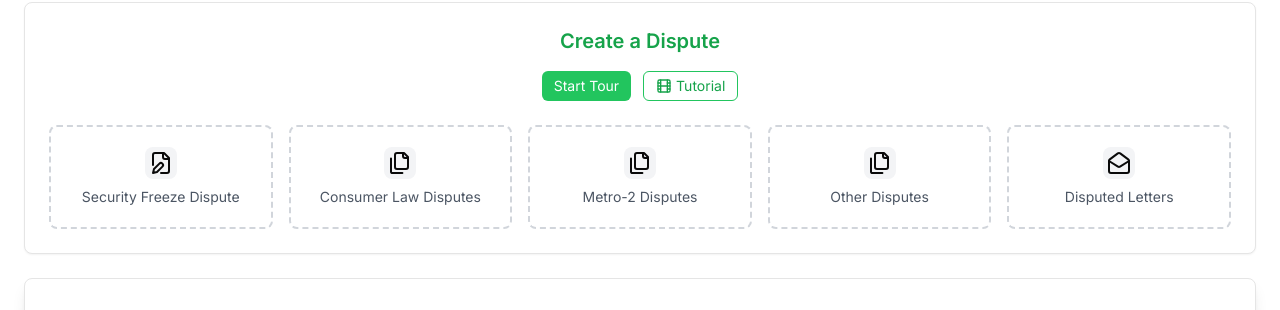
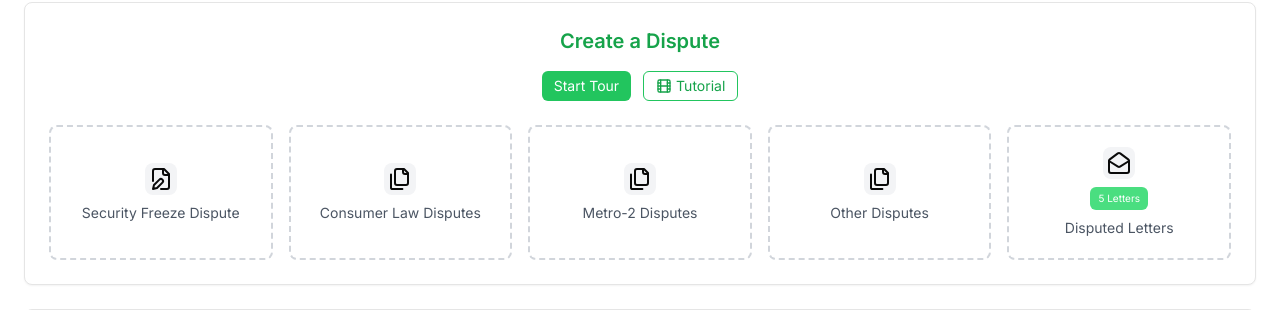
Before and after one commit to famousamos25/TCSG-Academy-DIY, a Next.js app: page /disputes in a window 1280 px wide. Shown: the part 187-497 px from the top of the page. Built offline with nearby package versions, Linux system fonts and the light colour scheme; no server answers; the database is empty; sample sign-in values are in the browser's storage.

Commit message:
fix dispute menus card styling

```diff
--- a/app/disputes/components/dispute-menus.tsx
+++ b/app/disputes/components/dispute-menus.tsx
@@ -29,16 +29,16 @@ const DisputeMenus = ({ }: Props) => {
 					<div
 						key={index}
 						onClick={() => setSelectedMenu(item.type)}
-						className="border-2 border-dashed border-gray-300 p-5 rounded-lg text-center flex flex-col items-center space-y-2
+						className="border-2 border-dashed border-gray-300 p-5 rounded-lg text-center flex flex-col items-center justify-center space-y-2
               					hover:border-green-400 hover:border-solid hover:bg-opacity-10 cursor-pointer transition-all group"
 					>
 						<div className="bg-gray-100 p-1 rounded-lg flex items-center justify-center
               						group-hover:bg-green-100 group-hover:text-green-500 transition-all">
 							{item.icon}
 						</div>
-						{/* {item.type === "disputed-letters" &&
-						<span className='bg-green-400 p-1 rounded-md'><p className='text-green-600 text-[10px]'>5 Letters</p></span>
-						} */}
+						{item.type === "disputed-letters" &&
+						<span className='bg-green-400 py-1 px-2 rounded-md'><p className='text-white text-[10px]'>5 Letters</p></span>
+						}
 						<span className="text-gray-600 text-sm">{item.title}</span>
 					</div>
 				))}
```
